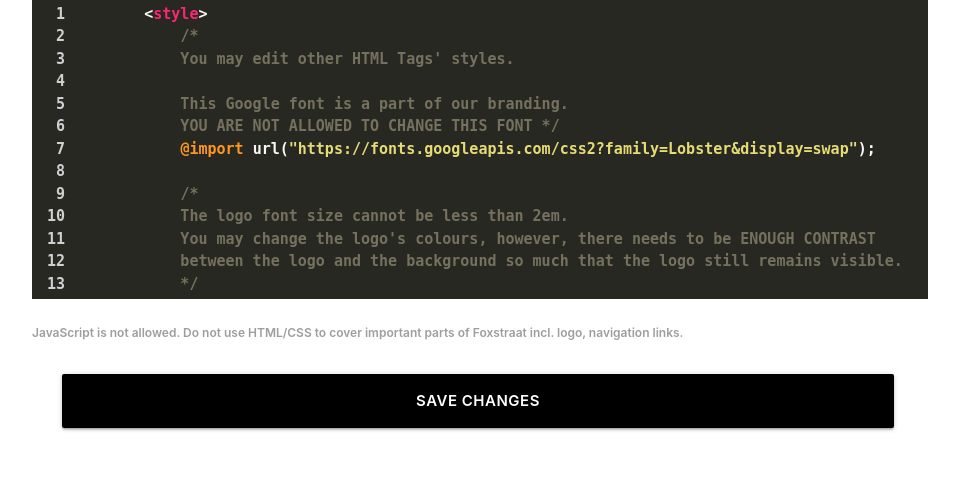
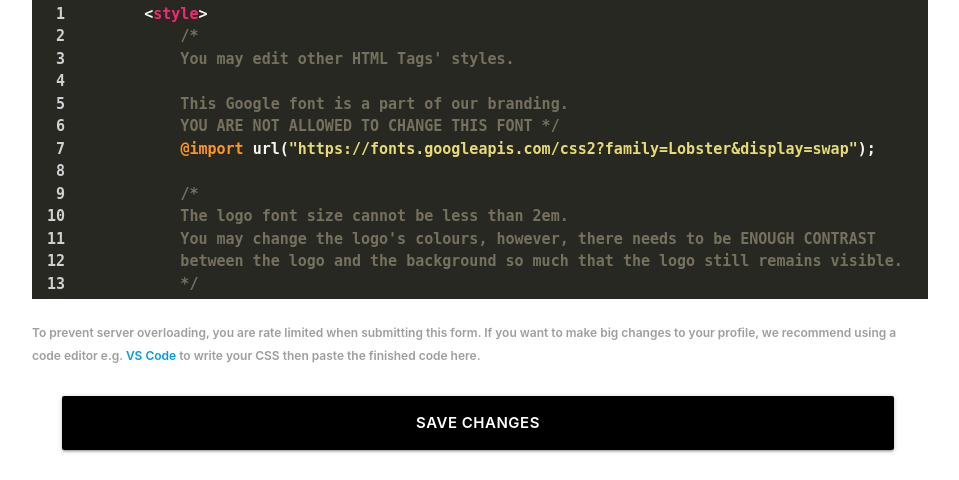
Before and after one commit to KeloDraken/foxstraat, a Django app: page /u/edit/ in a window 1280 px wide. Shown: the part 765-1245 px from the top of the page, without its empty margins (160-1119 px from the left). Before the commit the page ends 1196 px from the top, so only its background shows below. Run offline with Django 3.2, Linux system fonts and the light colour scheme; a user stored in the database is signed in; parts of the project's set-up code (start-up, migrations or seed data) failed here and were passed over.

Commit message:
Move index.html to views/

```diff
--- a/core/views.py
+++ b/core/views.py
@@ -5,8 +5,8 @@ def index(request):
     if request.user.is_authenticated:
         return redirect('accounts:user-dashboard')
     else:
-        return render(request, 'index.html')
+        return render(request, 'views/index.html')
 
 
 def about(request):
-    return render(request, 'index.html')
+    return render(request, 'views/index.html')
--- a/templates/views/accounts/edit_profile.html
+++ b/templates/views/accounts/edit_profile.html
@@ -68,9 +68,7 @@
         <h5 class="black-text center">Customise profile</h5>
         {% include 'components/accounts/css_editor.html' %}
         <label class="grey-text" for="custom_styles">
-            JavaScript is not allowed.
-            Do not use HTML/CSS to cover important parts of Foxstraat incl. logo, navigation links.
-        </label>
+            To prevent server overloading, you are rate limited when submitting this form. If you want to make big changes to your profile, we recommend using a code editor e.g. <a target="_blank" title="Recommended code editor" href="https://code.visualstudio.com/download">VS Code</a> to write your CSS then paste the finished code here.</label>
         <!-- custom css ends -->
         <br>
         <button class="btn btn-large black" type="submit">Save changes</button>
--- a/templates/views/auth/login_form.html
+++ b/templates/views/auth/login_form.html
@@ -40,7 +40,7 @@
             </div>
         </div>
     </div>
-    <div class="col s6 brown lighten-2 form-side">
+    <div class="col s6 green accent-4 form-side">
         <div class="center branding">
             <h3 title="Foxstraat" class="logo">
                 <a class="black-text" href="/">Foxstraat.</a>
--- a/templates/views/auth/registration_form.html
+++ b/templates/views/auth/registration_form.html
@@ -42,7 +42,7 @@
 
         </div>
     </div>
-    <div class="col s6 yellow bla form-side">
+    <div class="col s6 yellow form-side">
         <div class="center branding">
             <h3 title="Foxstraat" class="logo">
                 <a class="black-text" href="/">Foxstraat.</a>
--- a/templates/views/page_coming_soon.html
+++ b/templates/views/page_coming_soon.html
@@ -16,7 +16,9 @@
     nav {
         border-bottom: 2px solid #212121;
     }
-
+    .heading{
+        margin-top: 2em !important;
+    }
     .banner {
         height: 60vh;
     }
@@ -30,7 +32,7 @@
     .about {
         border-top: 2px solid #212121;
         padding-top: 2rem;
-        height: 15vh !important;
+        height: 18vh !important;
     }
 
     .join {
```
Also changed, not shown: db.sqlite3, templates/views/index.html (renamed from templates/index.html).
